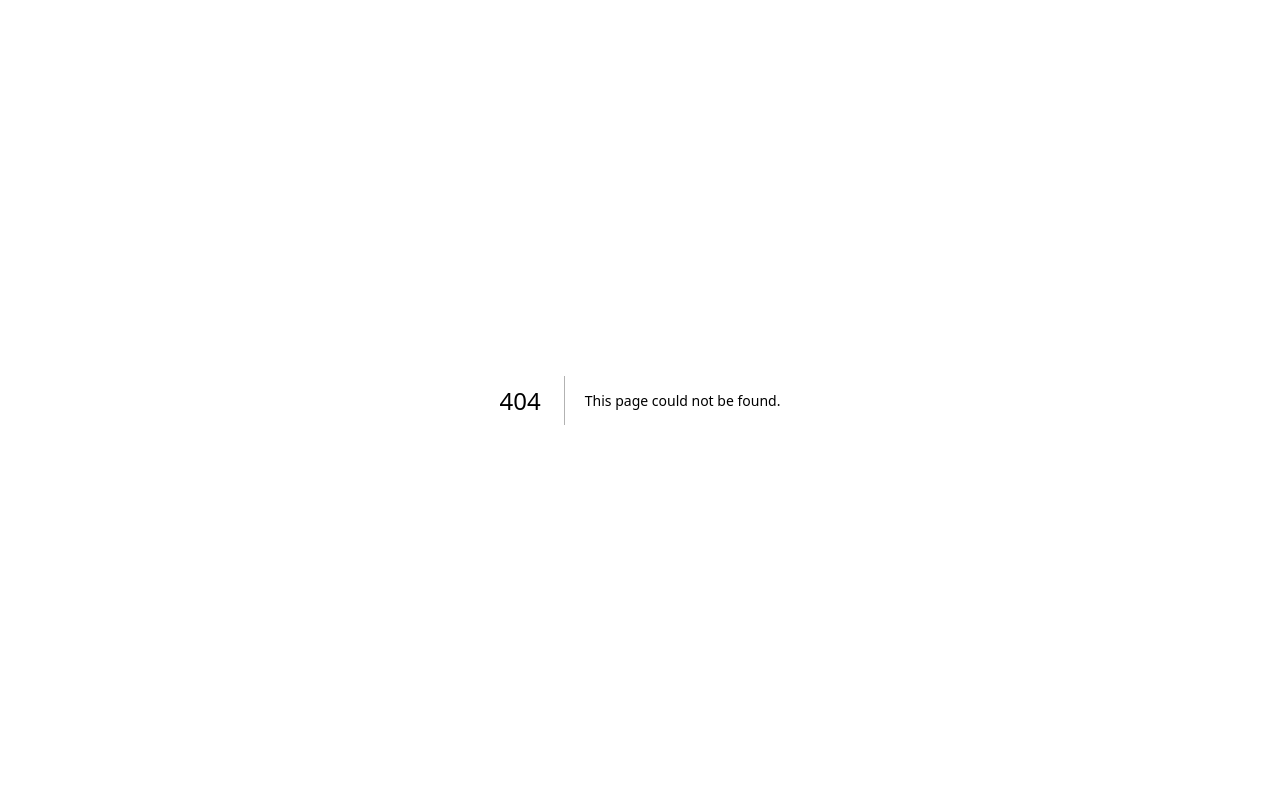
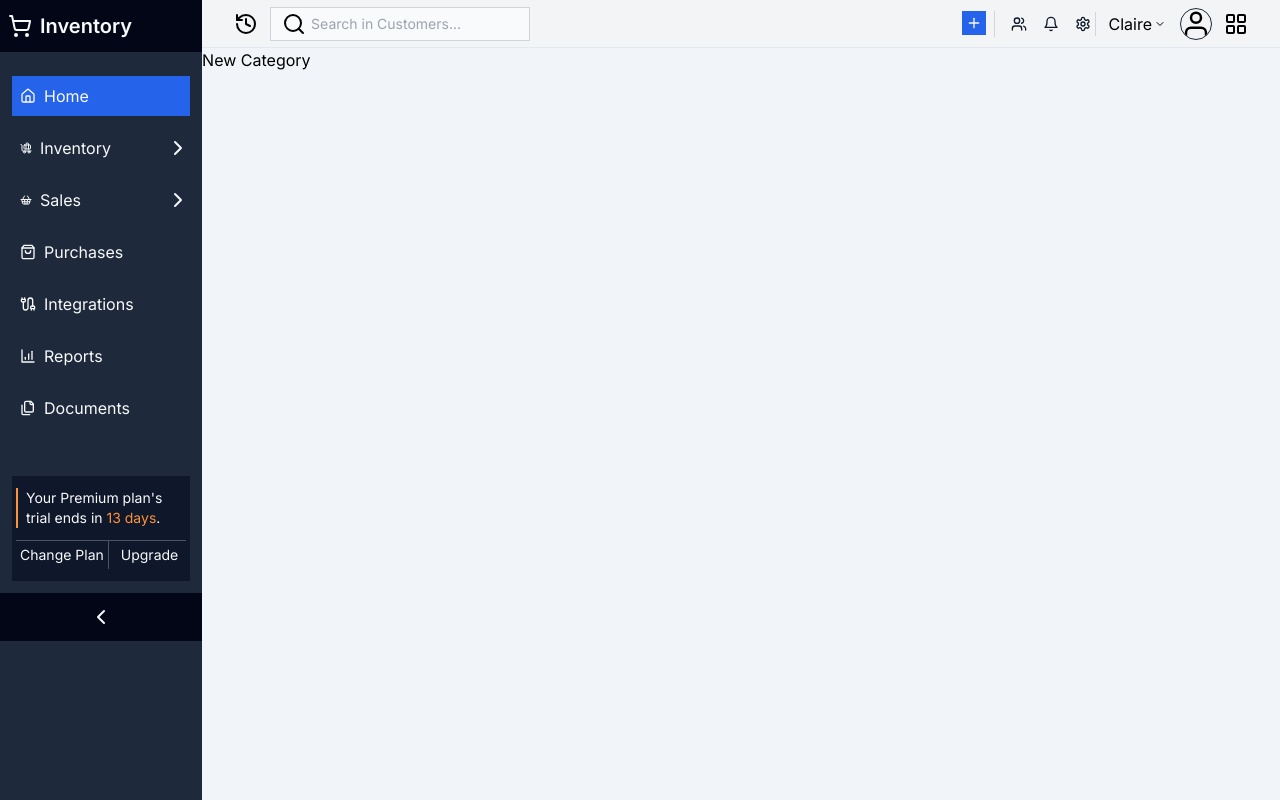
Before and after one commit to clairewambuinjuguna/inventory-management-software, a Next.js app: page /dashboard/inventory/categories/new in a window 1280 px wide. Before the commit this address had no page. Built offline with nearby package versions, Linux system fonts and the light colour scheme.

Commit message:
edited the sidebar and added new links

```diff
--- a/app/(back-office)/components/dashboard/Sidebar.jsx
+++ b/app/(back-office)/components/dashboard/Sidebar.jsx
@@ -22,11 +22,23 @@ export default function Sidebar() {
   const InventoryLinks = [
     {
       title: "Items",
-      href: "/dashboard/inventory",
+      href: "/dashboard/inventory/items/new",
     },
     {
-      title: "Item Groups",
-      href: "/dashboard/inventory",
+      title: "Categories",
+      href: "/dashboard/inventory/categories/new",
+    },
+    {
+      title: "Brands",
+      href: "/dashboard/inventory/brands/new",
+    },
+    {
+      title: "Units",
+      href: "/dashboard/inventory/units/new",
+    },
+    {
+      title: "Warehouse",
+      href: "/dashboard/inventory/warehouse/new",
     },
     {
       title: "Inventory Adjustments",
--- a/app/(back-office)/components/dashboard/SidebarDropdownLink.jsx
+++ b/app/(back-office)/components/dashboard/SidebarDropdownLink.jsx
@@ -5,16 +5,19 @@ import {
   CollapsibleContent,
   CollapsibleTrigger,
 } from "@/components/ui/collapsible";
-import { BaggageClaim } from "lucide-react";
+import { BaggageClaim, ChevronRight } from "lucide-react";
 import CollapsibleLink from "./CollapsibleLink";
 
 export default function SidebarDropdownLink({ title, items, icon: Icon }) {
   return (
     <div>
       <Collapsible>
-        <CollapsibleTrigger className="flex items-center space-x-2 p-2">
-          <Icon className="w-4 h-4" />
-          <span>{title}</span>
+        <CollapsibleTrigger className="flex justify-between items-center  w-full">
+          <div className="flex items-center space-x-2 p-2">
+            <Icon className="w-3 h-3" />
+            <span>{title}</span>
+          </div>
+          <ChevronRight className="flex justify-center" />
         </CollapsibleTrigger>
         <CollapsibleContent>
           {items.map((item, i) => (
--- /dev/null
+++ b/app/(back-office)/dashboard/inventory/brands/new/page.jsx
@@ -0,0 +1,9 @@
+import React from 'react'
+
+export default function NewBrand() {
+  return (
+    <div>
+     <h2>New Brand</h2>
+    </div>
+  )
+}
--- /dev/null
+++ b/app/(back-office)/dashboard/inventory/brands/page.jsx
@@ -0,0 +1,9 @@
+import React from 'react'
+
+export default function Brands() {
+  return (
+    <div>
+      <h2>Brands</h2>
+    </div>
+  )
+}
--- /dev/null
+++ b/app/(back-office)/dashboard/inventory/categories/new/page.jsx
@@ -0,0 +1,9 @@
+import React from 'react'
+
+export default function NewCategory() {
+  return (
+    <div>
+      <h2>New Category</h2>
+    </div>
+  )
+}
--- /dev/null
+++ b/app/(back-office)/dashboard/inventory/categories/page.jsx
@@ -0,0 +1,9 @@
+import React from "react";
+
+export default function Categories() {
+  return (
+    <div>
+      <h2>Item Groups</h2>
+    </div>
+  );
+}
--- a/app/(back-office)/dashboard/inventory/itemgroups/page.jsx
+++ /dev/null
@@ -1,9 +0,0 @@
-import React from 'react'
-
-export default function ItemGroups() {
-  return (
-    <div>
-      <h2>Item Groups</h2>
-    </div>
-  )
-}
--- /dev/null
+++ b/app/(back-office)/dashboard/inventory/units/new/page.jsx
@@ -0,0 +1,9 @@
+import React from "react";
+
+export default function NewUnit() {
+  return (
+    <div>
+      <h2>New Unit</h2>
+    </div>
+  );
+}
--- /dev/null
+++ b/app/(back-office)/dashboard/inventory/units/page.jsx
@@ -0,0 +1,9 @@
+import React from 'react'
+
+export default function Units() {
+  return (
+    <div>
+      <h2>Units</h2>
+    </div>
+  )
+}
--- /dev/null
+++ b/app/(back-office)/dashboard/inventory/warehouse/new/page.jsx
@@ -0,0 +1,9 @@
+import React from 'react'
+
+export default function NewWarehouse() {
+  return (
+    <div>
+      <h2>Warehouse</h2>
+    </div>
+  )
+}
--- /dev/null
+++ b/app/(back-office)/dashboard/inventory/warehouse/page.jsx
@@ -0,0 +1,9 @@
+import React from 'react'
+
+export default function Warehouse() {
+  return (
+    <div>
+      <h2>Warehouse</h2>
+    </div>
+  )
+}
```
